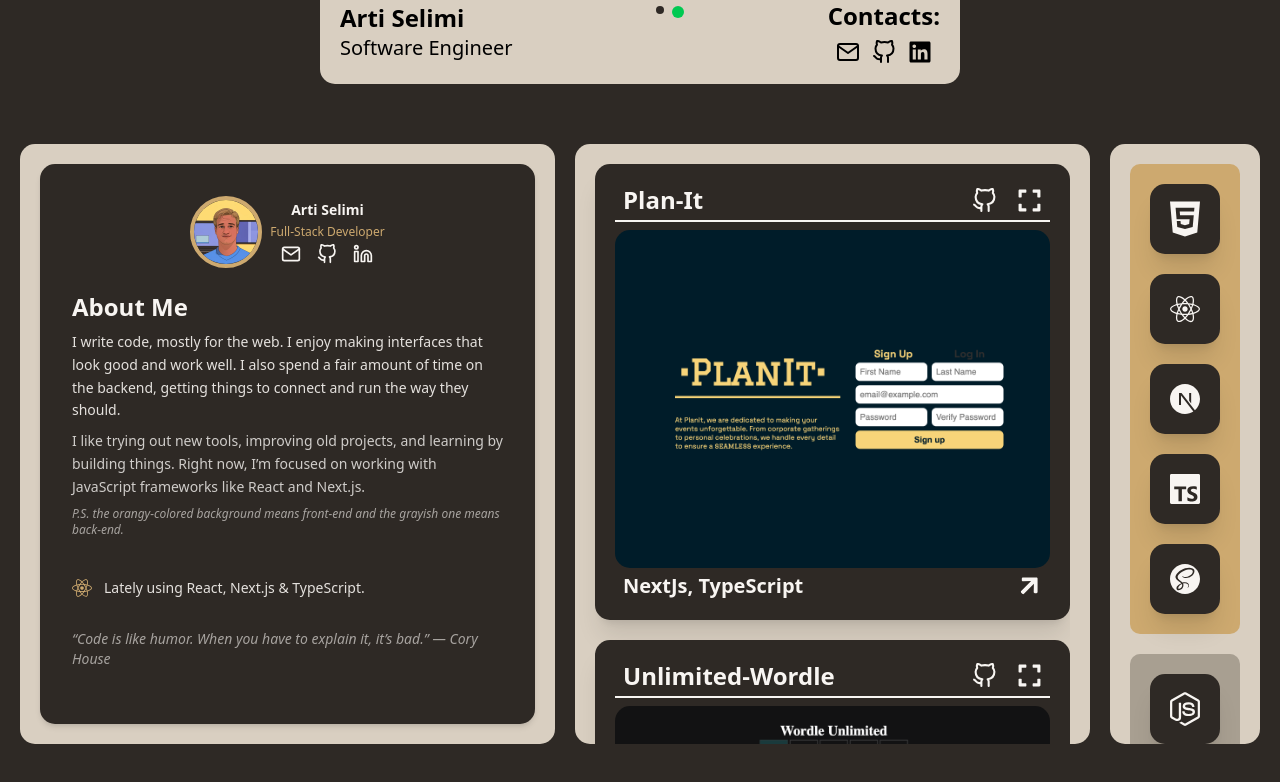
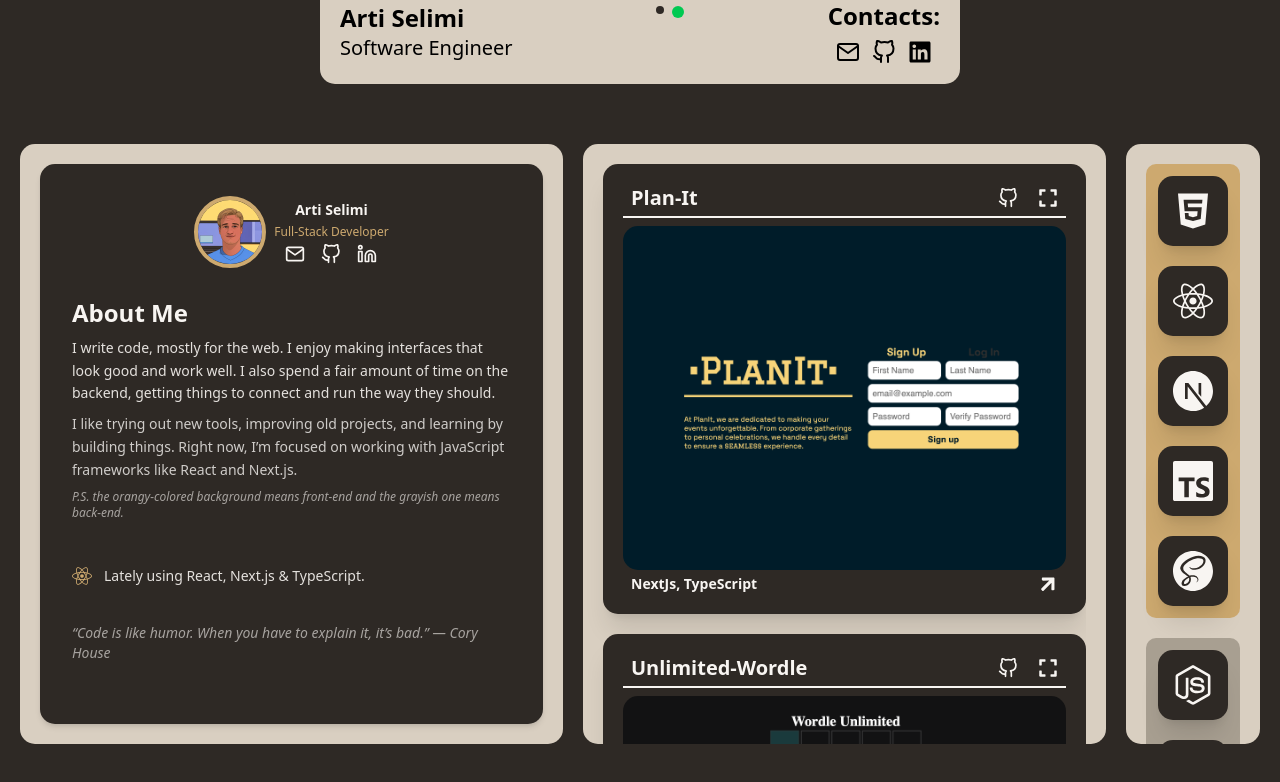
Before and after one commit to Arti-Selimi/ArtiSelimi, a Next.js app: page / in a window 1280 px wide. Shown: the top 782 px of the page. Built offline with nearby package versions, Linux system fonts and the light colour scheme.

Commit message:
fixed module functionality

```diff
--- a/src/components/board/main.tsx
+++ b/src/components/board/main.tsx
@@ -46,14 +46,14 @@ export default function BoardMain() {
         />
       </div>
       <div className="flex flex-col items-center gap-5 h-full bg-beige py-5 px-2.5 2xl:py-10 2xl:px-5 rounded-[15px] scrollable">
-        <div className="bg-accent-orange p-5 2xl:p-10 flex flex-col gap-5 rounded-[10px] w-full">
+        <div className="bg-accent-orange p-3 2xl:p-5 flex flex-col gap-5 rounded-[10px] w-full">
           <IconTile content={<FaHtml5 size={40} />} />
           <IconTile content={<FaReact size={40} />} />
           <IconTile content={<SiNextdotjs size={40} />} />
           <IconTile content={<SiTypescript size={40} />} />
           <IconTile content={<SiSass size={40} />} />
         </div>
-        <div className="bg-brown p-5 2xl:p-10 flex flex-col gap-5 rounded-[10px] w-full">
+        <div className="bg-brown p-3 2xl:p-5 flex flex-col gap-5 rounded-[10px] w-full">
           <IconTile content={<FaNodeJs size={40} />} />
           <IconTile content={<SiGraphql size={40} />} />
           <IconTile content={<SiMysql size={40} />} />
--- a/src/components/module/module.tsx
+++ b/src/components/module/module.tsx
@@ -1,4 +1,4 @@
-import React, { useState } from "react";
+import React from "react";
 import {
   Dialog,
   DialogContent,
@@ -7,14 +7,15 @@ import {
 
 type Props = {
   link: string;
+  open: boolean;
   onClose: () => void;
 };
 
-export default function Module({ link, onClose }: Props) {
-  const [open, setOpen] = useState(true);
-
+export default function Module({ link, open, onClose }: Props) {
   return (
-    <Dialog open={open} onOpenChange={setOpen}>
+    <Dialog open={open} onOpenChange={(isOpen) => {
+      if (!isOpen) onClose();
+    }}>
       <DialogContent className="absolute !min-w-[90vw] !min-h-[90vh] p-0 text-white text-3xl">
         <DialogTitle className="absolute top-5 left-5">
           Preview Window
--- a/src/components/tiles/iconTiles.tsx
+++ b/src/components/tiles/iconTiles.tsx
@@ -6,7 +6,7 @@ type Props = {
 
 export default function IconTile({ content }: Props) {
   return (
-    <div className="p-3 sm:p-4 md:p-5 rounded-[15px] bg-expresso shadow-xl flex items-center justify-center h-[70px] w-[70px]  2xl:h-[100px] 2xl:w-[100px]">
+    <div className="p-1 rounded-[15px] bg-expresso shadow-xl flex items-center justify-center h-[70px] w-[70px]  2xl:h-[100px] 2xl:w-[100px]">
       {content}
     </div>
   );
--- a/src/components/tiles/tile.tsx
+++ b/src/components/tiles/tile.tsx
@@ -24,13 +24,13 @@ export default function Tile({ name, imgSrc, frameworks, link, deploymentUrl }:
     <div className="p-5 rounded-[15px] bg-expresso  shadow-xl flex flex-col justify-center items-start w-full h-full">
       <div className="border-b-2 border-primary pb-1 px-2 w-full mb-2 flex justify-between items-center">
         <div>
-          <h1 className="text-2xl font-extrabold">{name}</h1>
+          <h1 className="text-xl font-extrabold">{name}</h1>
         </div>
         <div className="flex gap-5 items-center">
           <Link href={`${link}`} target="_blank">
-            <FiGithub size={25} />
+            <FiGithub className="cursor-pointer hover:scale-110" size={20} />
           </Link>
-          <FaExpand size={25} onClick={() => setIsOpen(true)} />
+          <FaExpand className="cursor-pointer hover:scale-110" size={20} onClick={() => setIsOpen(true)} />
         </div>
       </div>
       {imgSrc && (
@@ -45,12 +45,14 @@ export default function Tile({ name, imgSrc, frameworks, link, deploymentUrl }:
       <div className="flex flex-col justify-center items-start w-full h-full">
         <div className="pt-1 px-2 w-full flex justify-between items-center">
           <div>
-            <h1 className="text-xl font-extrabold">{frameworks}</h1>
+            <h1 className="text-sm font-extrabold">{frameworks}</h1>
           </div>
-          <FaArrowRight size={25} className="-rotate-45" />
+          <Link href={`${deploymentUrl}`} target="_blank">
+          <FaArrowRight className="cursor-pointer hover:scale-110 -rotate-45" size={20} />
+          </Link>
         </div>
       </div>
-      {isOpen && <Module link={deploymentUrl} onClose={() => setIsOpen(false)} />}
+      {isOpen && <Module open={isOpen} link={deploymentUrl} onClose={() => setIsOpen(false)} />}
     </div>
   );
 }
```
